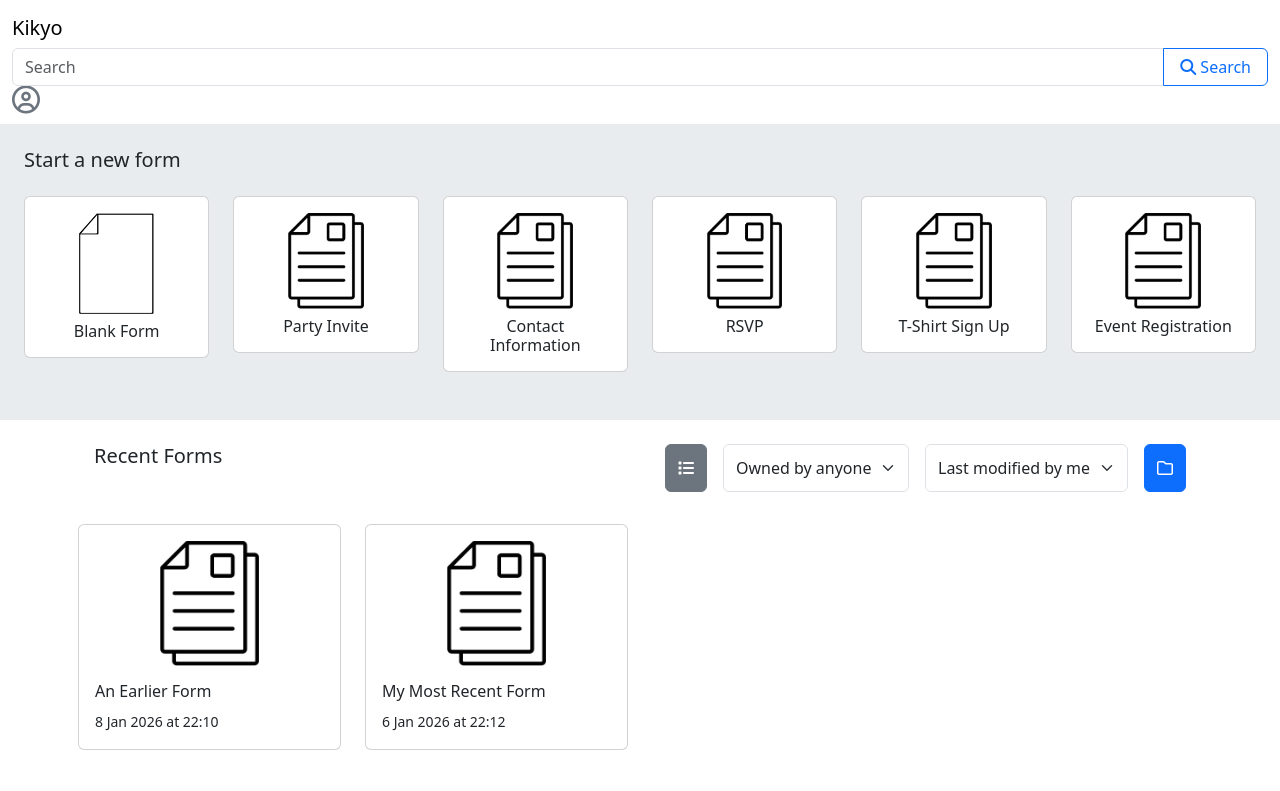
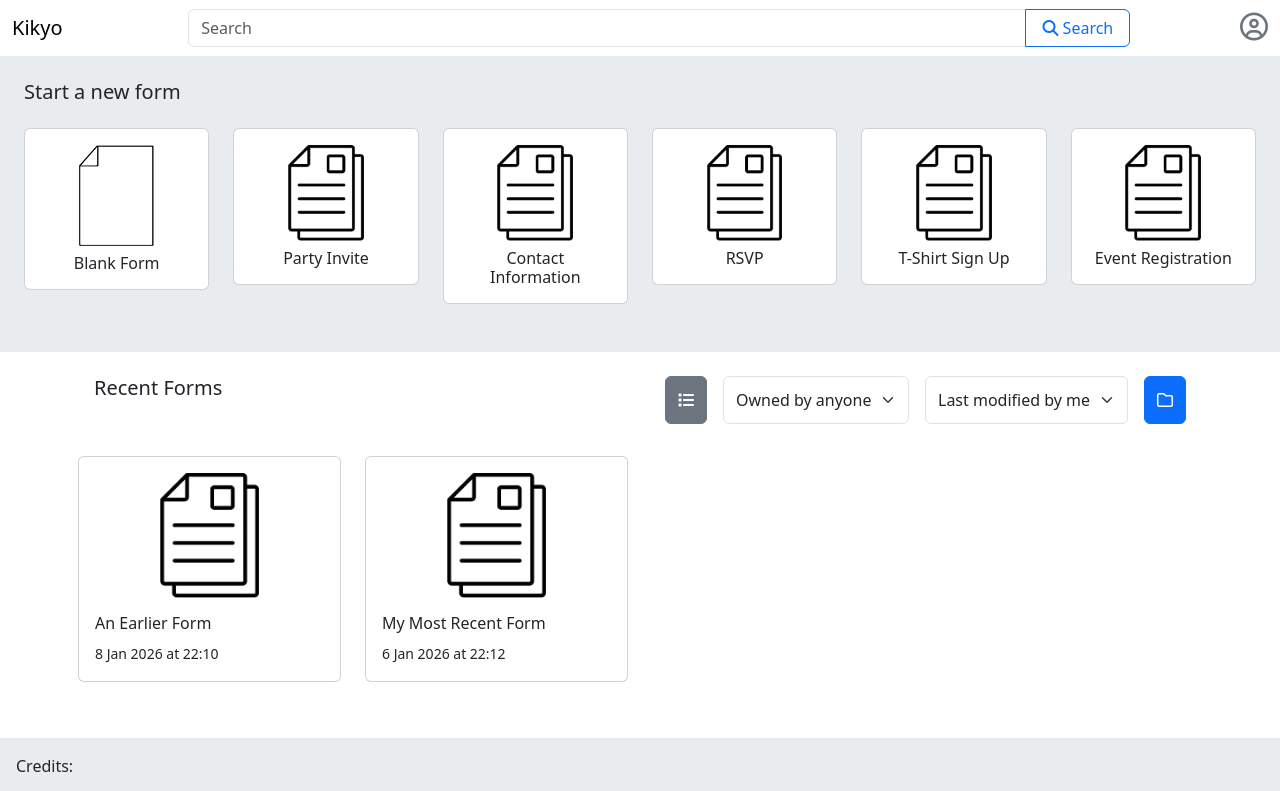
Before and after one commit to ShiviPro/kikyo, a plain HTML site: page index.html in a window 1280 px wide. Shown: the top 791 px of the page. Drawn offline with nearby package versions, Linux system fonts and the light colour scheme.

Commit message:
fix: :bug: restore navbar alignment & spacing
This resolves the navbar alignment bug introduced by the previous commit.

```diff
--- a/index.html
+++ b/index.html
@@ -21,12 +21,12 @@
           class="container-fluid d-flex justify-content-between align-items-center"
         >
           <a href="#" class="navbar-brand">Kikyo</a>
-          <div class="input-group">
+          <div class="input-group w-75">
             <input
               type="text"
               name="form-search"
               id="formSearchBox"
-              class="form-control w-75"
+              class="form-control"
               placeholder="Search"
             />
             <button id="formSearchBtn" class="btn btn-outline-primary px-3">
```
